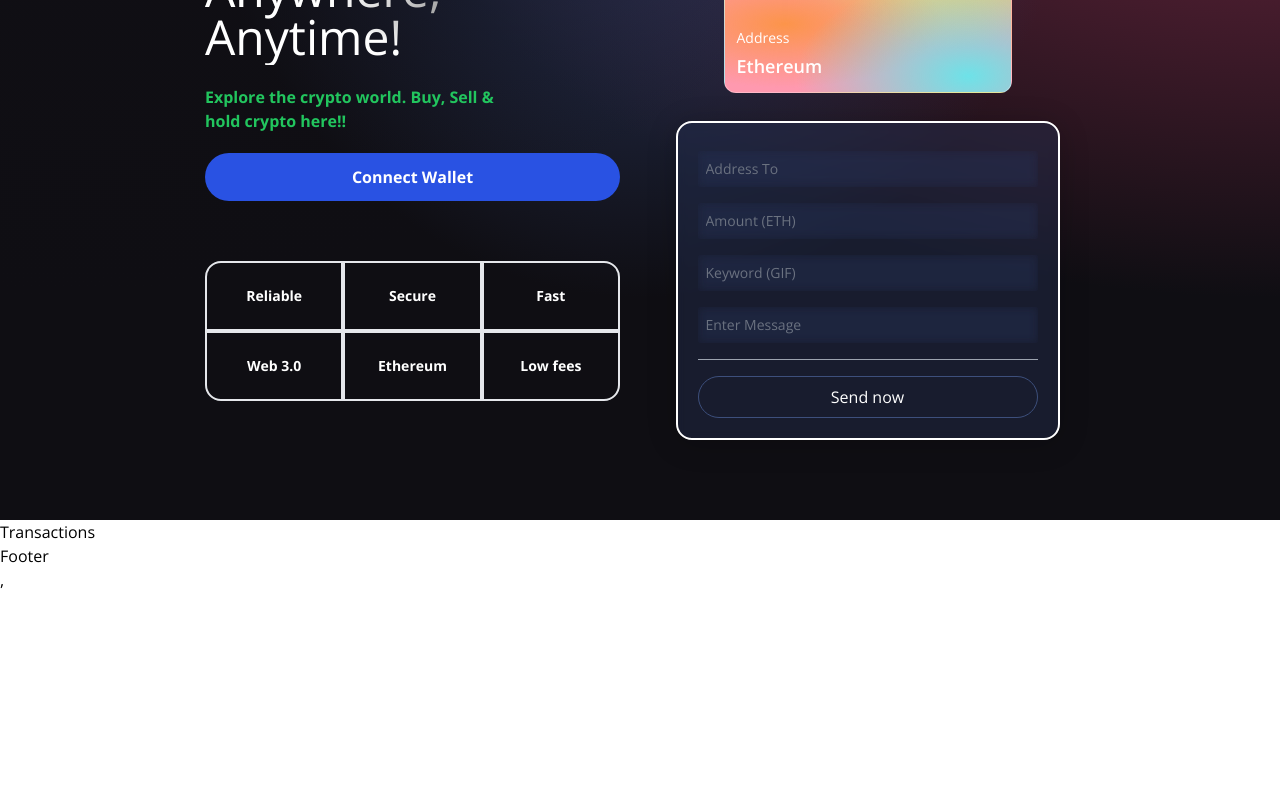
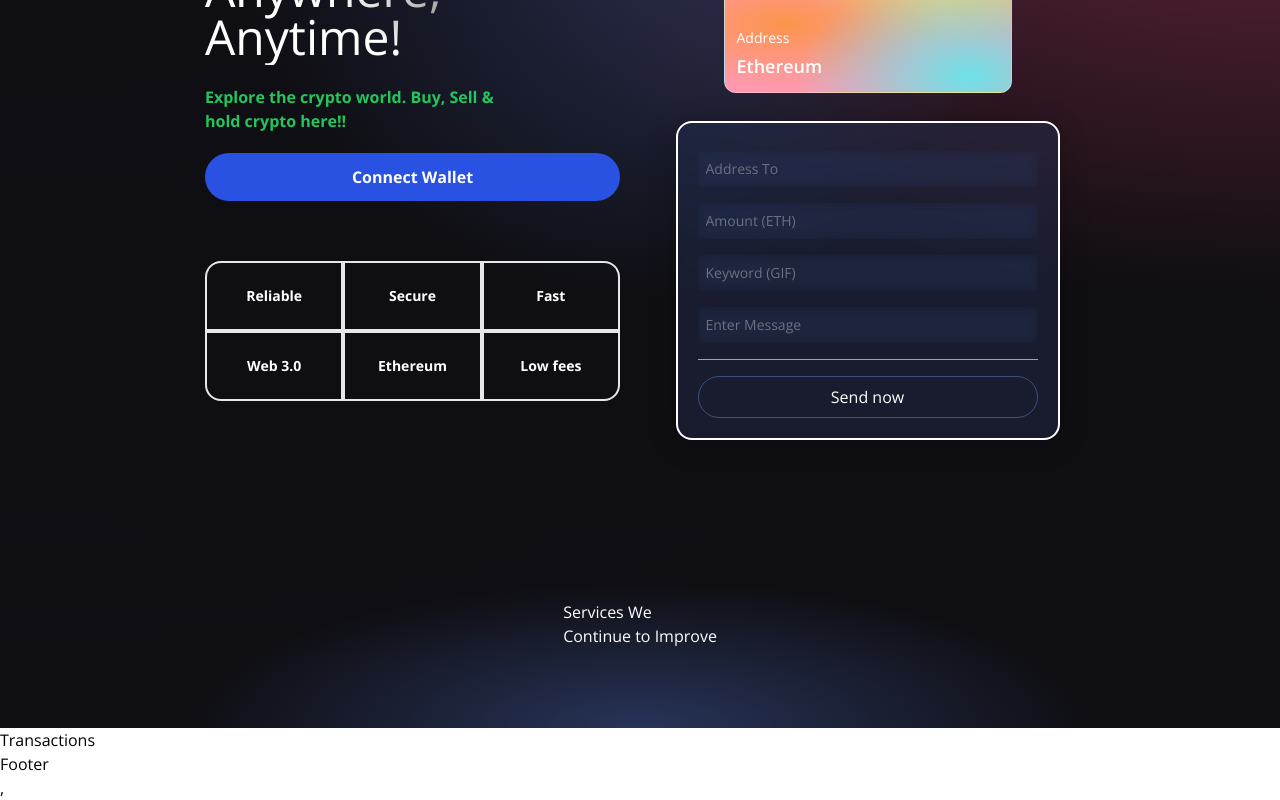
Before and after one commit to chandran-jr/Krypt, a React (Vite) app in the folder client/: page / in a window 1280 px wide. Shown: the part 239-1039 px from the top of the page. Before the commit the page ends 831 px from the top, so only its background shows below. Built offline with nearby package versions, Linux system fonts and the light colour scheme.

Commit message:
Add files via upload

```diff
--- a/client/src/components/Services.jsx
+++ b/client/src/components/Services.jsx
@@ -6,7 +6,11 @@
 const Services = () => {
     return (
         <div className="flex w-full justify-center items-center gradient-bg-services">
-
+            <div className="flex mf:flex-row flex-col items-center justify-between md:p-20 py-12 px-4">
+                <div className="flex-1 flex flex-col justify-start items-start">
+                    <h1 className="text-white">Services We <br/>Continue to Improve</h1>
+                </div>
+            </div>
         </div>
     );
 }
```
